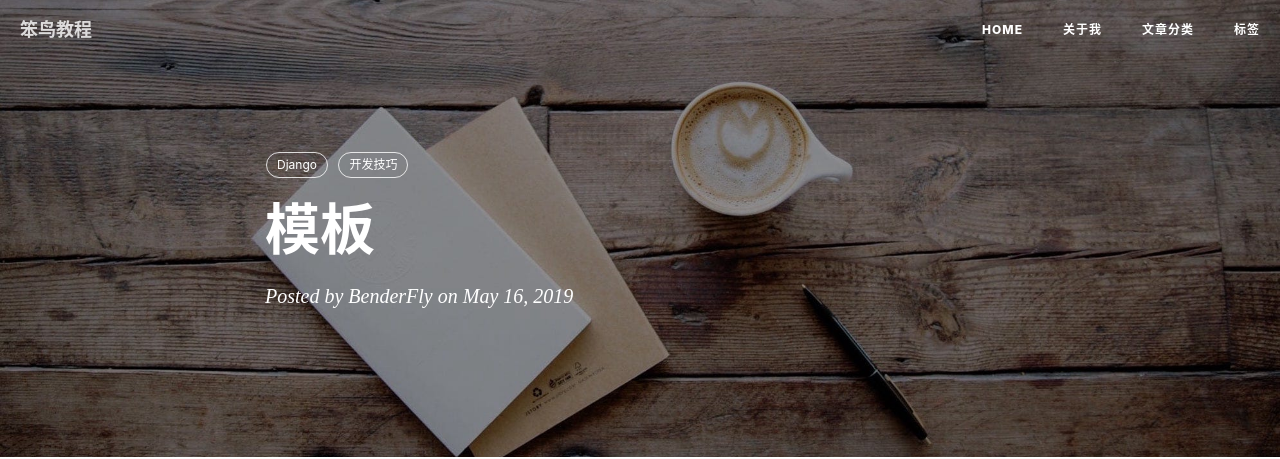
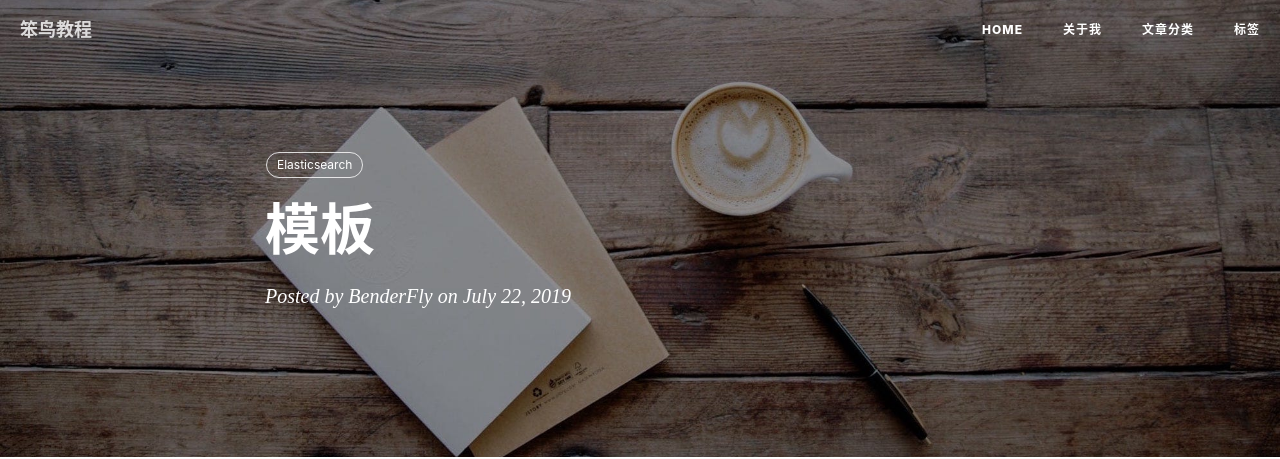
Before and after one commit to handerfly/handerfly.github.io, a Jekyll site: the page built from _posts/2019-07-22-elasticsearch-head使用说明.md, in a window 1280 px wide and 900 px high. Shown: the top 459 px of the window. Built offline with Jekyll 4.4.1, drawn with Linux system fonts in a browser that asks for light colours; nearby versions of some CDN libraries; comment, search, counter and statistics services are not loaded; some of the changed text lies outside the part shown.

Commit message:
Update 2019-07-22-elasticsearch-head使用说明.md

```diff
--- a/_posts/2019-07-22-elasticsearch-head使用说明.md
+++ b/_posts/2019-07-22-elasticsearch-head使用说明.md
@@ -1,14 +1,13 @@
 ---
 layout:     post
 title:      模板
-date:       2019-05-16
+date:       2019-07-22
 author:     BenderFly
 header-img: img/post-bg-coffee.jpeg
 catalog: true
-categories: Django
+categories: Elasticsearch
 tags:
-    - Django
-    - 开发技巧
+    - Elasticsearch
 ---
 
 # elasticsearch-head使用说明
```
